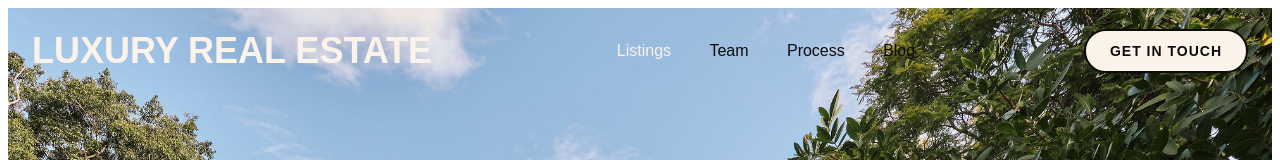
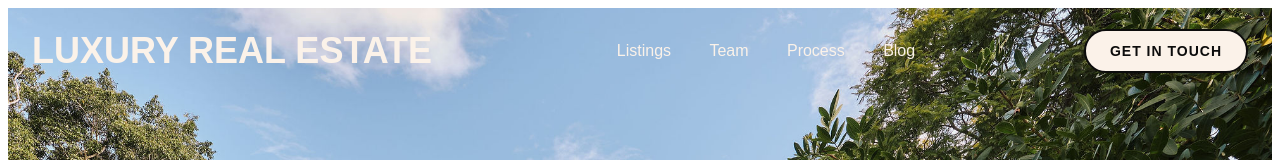
Before and after one commit to botflowlab/Henkel-Williams, a React (Vite) app: page / in a window 1280 px wide. Shown: the top 160 px of the page. Built offline with nearby package versions, Linux system fonts and the light colour scheme.

Commit message:
Updated Header.tsx

```diff
--- a/src/components/layout/Header.tsx
+++ b/src/components/layout/Header.tsx
@@ -123,7 +123,7 @@ export default function Header() {
           fontFamily: 'PP Neue Montreal, Montserrat, sans-serif',
           fontSize: 'clamp(0.9rem, 1.5vw, 1rem)',
           fontWeight: '500',
-          color: '#0c0c0c',
+          color: '#FBF2E9',
           textDecoration: 'none',
           transition: 'color 0.3s ease',
           whiteSpace: 'nowrap'
@@ -134,7 +134,7 @@ export default function Header() {
           fontFamily: 'PP Neue Montreal, Montserrat, sans-serif',
           fontSize: 'clamp(0.9rem, 1.5vw, 1rem)',
           fontWeight: '500',
-          color: '#0c0c0c',
+          color: '#FBF2E9',
           textDecoration: 'none',
           transition: 'color 0.3s ease',
           whiteSpace: 'nowrap'
@@ -145,7 +145,7 @@ export default function Header() {
           fontFamily: 'PP Neue Montreal, Montserrat, sans-serif',
           fontSize: 'clamp(0.9rem, 1.5vw, 1rem)',
           fontWeight: '500',
-          color: '#0c0c0c',
+          color: '#FBF2E9',
           textDecoration: 'none',
           transition: 'color 0.3s ease',
           whiteSpace: 'nowrap'
```
